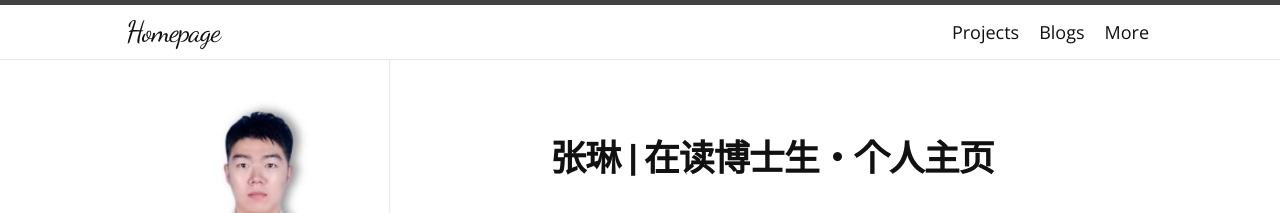
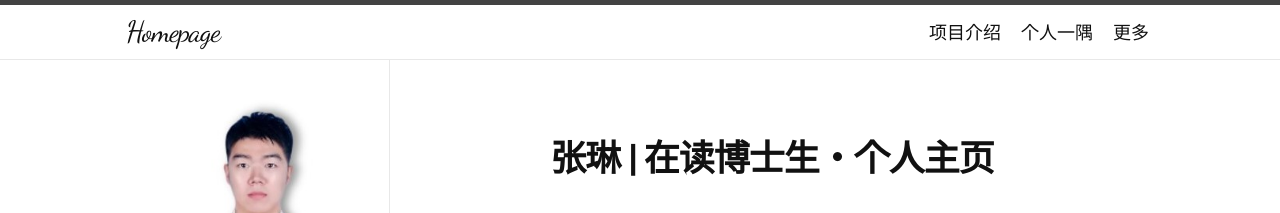
Before and after one commit to Eric-ZhangL/Eric-ZhangL.github.io, a Jekyll site: the page built from index.md, in a window 1280 px wide. Shown: the top 213 px of the page. Built offline with Jekyll 4.4.1, drawn with Linux system fonts in a browser that asks for light colours; nearby versions of some CDN libraries; some web fonts are replaced; some of the changed text lies outside the part shown.

Commit message:
20250702

```diff
--- a/_config.yml
+++ b/_config.yml
@@ -1,5 +1,5 @@
 title: Homepage
-description: A minimal and beautiful Jekyll theme best for writing and note-taking.
+description: 主动的人掌握主动权，勇敢的人先享受世界.
 author: 张琳
 avatar: /logo.png
 email: bit.zhanglin@bit.edu.cn
--- a/_data/navigation.yml
+++ b/_data/navigation.yml
@@ -1,12 +1,12 @@
-- title: Projects
+- title: 项目介绍
   url: /project/
 # - title: Side Proj.
 #   url: /toyproject/
 # - title: Blogs
 #   url: /categories/
-- title: Blogs
+- title: 个人一隅
   url: /tags/
-- title: More
+- title: 更多
   sublinks:
     - title: FAQ
       url: /faq/
--- a/index.md
+++ b/index.md
@@ -48,32 +48,32 @@
 * [2] 艾超，陈俊翔，祝瑞瀚，孟俊晓，**张琳**，吴璇，姜述辉，郭佳伟. 一种解决起重机回转启动冲击的控制系统及方法:202111123774.X[P].2022-10-18.(发明专利，授权)
 * [3] 赵劲松，**张琳**，卢子艺，祝瑞瀚，何文，李新浩. 一种新型气动爬行机器人:202021689893.2[P].2021-06-01.(实用新型专利，授权)
 * [4] 艾超，卢子艺，**张琳**，闫嘉鹏，孟俊晓，安会江，李背. 用于三通阀的液动力补偿结构:202021702589.7[P].2021-06-01.(实用新型专利，授权)
-* [5] 王东城, **张琳**, 卢子艺, 赵润远, 张林, 马锦涛. 一种高精度非接触式多点测厚仪:201920704623.5[P].2020-04-28.(实用新型专利，授权)
+* [5] 王东城，**张琳**，卢子艺，赵润远，张林，马锦涛. 一种高精度非接触式多点测厚仪:201920704623.5[P].2020-04-28.(实用新型专利，授权)
 
 ## 科研竞赛
-* [1] **2025.04 中国国际大学生创新大赛(2024)产业赛道，金奖.(国家级竞赛，排名1/15，负责人)**
-* [2] 2024.11 2024年全国人工智能应用场景创新挑战赛，特等奖.(国家级竞赛，排名1/13，负责人)
-* [3] 2024.11 第三届中国研究生“双碳”创新与创意大赛，二等奖.(国家级竞赛，排名2/6，核心成员)
-* [4] 2024.10 “申吴杯”第六届中国研究生机器人创新设计大赛，三等奖.(国家级竞赛，排名2/5，核心成员)
-* [5] 2024.09 中国国际大学生创新大赛(2024)北京市产业赛道，一等奖.(省级竞赛，排名1/15，负责人)
-* [6] 2024.09 中国国际大学生创新大赛(2024)北京市主赛道，二等奖.(省级竞赛，排名1/15，负责人)
-* [7] 2024.09 京彩大创第三届北京大学生创新创业大赛，三等奖.(省级竞赛，排名5/5，主要执行人)
-* [8] **2023.12 全国大学生机器人科技创新交流营暨机器人大赛，特等奖.(国家级竞赛，排名2/7，主要执行人)**
-* [9] 2023.08 申昊杯第五届中国研究生机器人创新设计大赛，二等奖.(省级竞赛，排名5/5，核心成员)
-* [10] 2023.04 第八届中国国际“互联网+”大学生创新创业大赛，铜奖.(国际级竞赛，排名12/14，指导)
+* [1] **2025.04 中国国际大学生创新大赛(2024)产业赛道，金奖.(国家级竞赛，排名：1/15，负责人)**
+* [2] 2024.11 2024年全国人工智能应用场景创新挑战赛，特等奖.(国家级竞赛，排名：1/13，负责人)
+* [3] 2024.11 第三届中国研究生“双碳”创新与创意大赛，二等奖.(国家级竞赛，排名：2/6，核心成员)
+* [4] 2024.10 “申吴杯”第六届中国研究生机器人创新设计大赛，三等奖.(国家级竞赛，排名：2/5，核心成员)
+* [5] 2024.09 中国国际大学生创新大赛(2024)北京市产业赛道，一等奖.(省级竞赛，排名：1/15，负责人)
+* [6] 2024.09 中国国际大学生创新大赛(2024)北京市主赛道，二等奖.(省级竞赛，排名：1/15，负责人)
+* [7] 2024.09 京彩大创第三届北京大学生创新创业大赛，三等奖.(省级竞赛，排名：5/5，主要执行人)
+* [8] **2023.12 全国大学生机器人科技创新交流营暨机器人大赛，特等奖.(国家级竞赛，排名：2/7，主要执行人)**
+* [9] 2023.08 申昊杯第五届中国研究生机器人创新设计大赛，二等奖.(省级竞赛，排名：5/5，核心成员)
+* [10] 2023.04 第八届中国国际“互联网+”大学生创新创业大赛，铜奖.(国际级竞赛，排名：12/14，指导)
 * [11] 2022.08 六百光年杯”第十五届全国大学生节能减排社会实践与科学竞赛，三等奖. (国家级竞赛，排名：2/7，主要执行人)
 * [12] **2022.07 2022年“挑战杯”河北省大学生创业计划竞赛，一等奖.(省级竞赛，排名1/10，负责人)**
-* [13] 2022.05 "河北建投杯"2022年河北省大学生节能减排社会实践与科技竞赛，三等奖.(省级竞赛，排名2/7，主要执行人)
-* [14] 2021.12 第十届中国（河北）青年创业创新大赛暨第八届“创青春”中国青年创新创业大赛(河北赛区)，一等奖.(省级竞赛，排名1/5，负责人)
+* [13] 2022.05 "河北建投杯"2022年河北省大学生节能减排社会实践与科技竞赛，三等奖.(省级竞赛，排名：2/7，主要执行人)
+* [14] 2021.12 第十届中国（河北）青年创业创新大赛暨第八届“创青春”中国青年创新创业大赛(河北赛区)，一等奖.(省级竞赛，排名：1/5，负责人)
 * [15] **2021.11 第十七届“挑战杯”全国大学生课外学术科技作品竞赛“黑科技”专项赛，“行星”级作品.(国家级竞赛，排名：2/9，负责人)**
-* [16] 2021.11 中国银行·TRIZ杯第九届中国大学生创新方法大赛，二等奖.(国际级竞赛，排名1/5，负责人)
+* [16] 2021.11 中国银行·TRIZ杯第九届中国大学生创新方法大赛，二等奖.(国际级竞赛，排名：1/5，负责人)
 * [17] 2021.11 第六届“创客中国”新能源中小企业创新创业大赛，创客组二等奖.(国家级竞赛，排名：1/5，负责人)
-* [18] **2021.10 第七届中国国际“互联网+”大学生创新创业大赛，铜奖.(国际级竞赛，排名2/11，负责人)**
-* [19] 2021.10 第七届河北省“互联网+”大学生创新创业大赛，金奖.(省级竞赛，排名2/10，负责人)
-* [20] 2021.10 2021年第九届“东升杯”国际创新创业大赛（河北赛区），一等奖.(省级竞赛，排名1/11，负责人)
-* [21] 2021.08 第二届河北省TRIZ杯大学生创新方法大赛，一等奖.(省级竞赛，排名1/5，负责人)
-* [22] 2021.08 第二届河北省TRIZ杯大学生创新方法大赛，二等奖.(省级竞赛，排名2/5，核心成员)
-* [23] 2021.08 第二届河北省TRIZ杯大学生创新方法大赛，三等奖.(省级竞赛，排名4/5，指导)
+* [18] **2021.10 第七届中国国际“互联网+”大学生创新创业大赛，铜奖.(国际级竞赛，排名：2/11，负责人)**
+* [19] 2021.10 第七届河北省“互联网+”大学生创新创业大赛，金奖.(省级竞赛，排名：2/10，负责人)
+* [20] 2021.10 2021年第九届“东升杯”国际创新创业大赛（河北赛区），一等奖.(省级竞赛，排名：1/11，负责人)
+* [21] 2021.08 第二届河北省TRIZ杯大学生创新方法大赛，一等奖.(省级竞赛，排名：1/5，负责人)
+* [22] 2021.08 第二届河北省TRIZ杯大学生创新方法大赛，二等奖.(省级竞赛，排名：2/5，核心成员)
+* [23] 2021.08 第二届河北省TRIZ杯大学生创新方法大赛，三等奖.(省级竞赛，排名：4/5，指导)
 * [24] 2021.06 2021年第五届普译奖全国大学生翻译比赛英译汉组，初赛二等奖.(国家级竞赛，个人奖)
 * [25] 2018.06 河北省大学生“调研河北”社会调查活动，三等奖.(省级竞赛，排名：1/7，负责人)
 
```
Also changed, not shown: other parts of index.md (+3 -3 lines).
